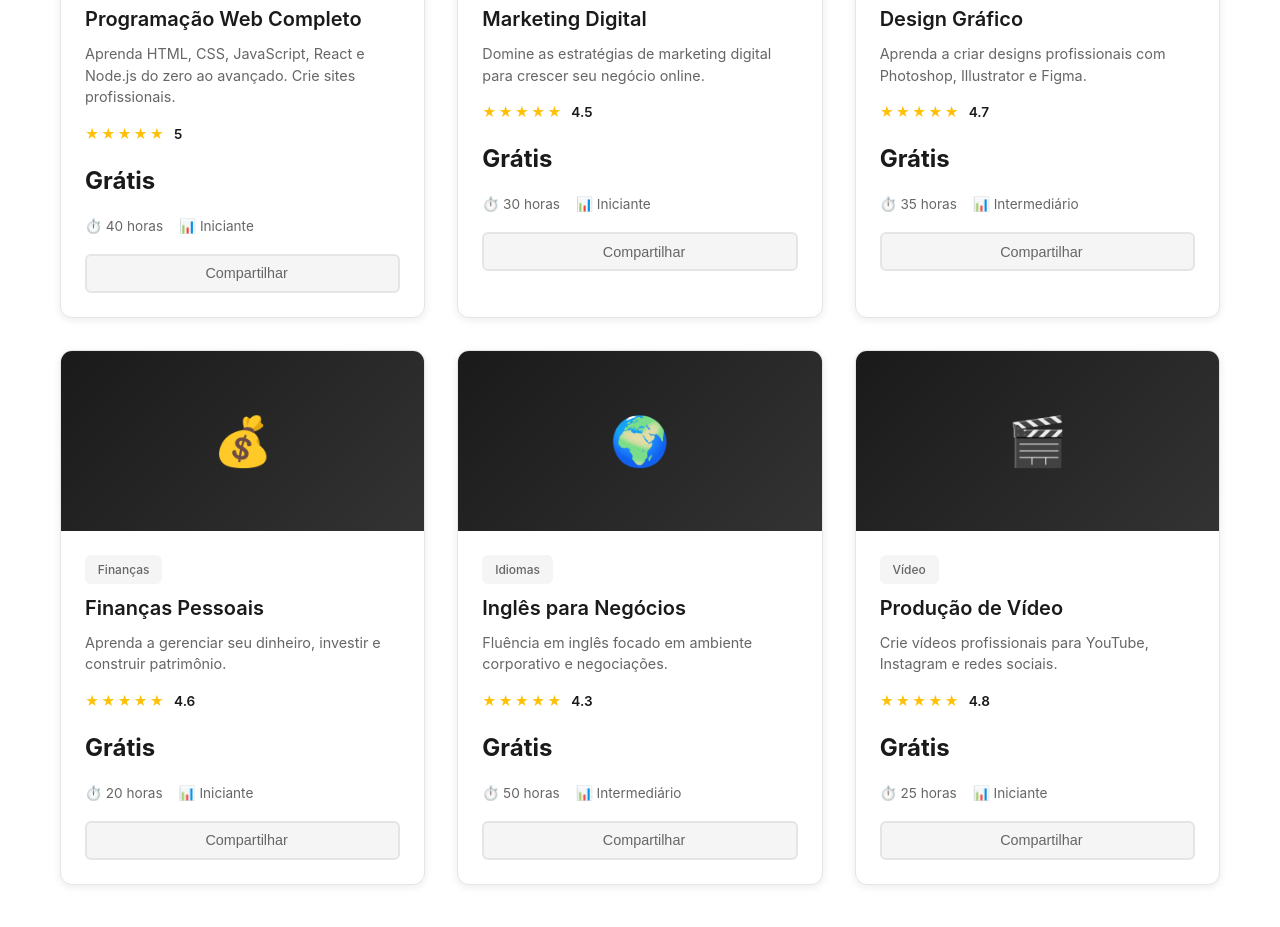
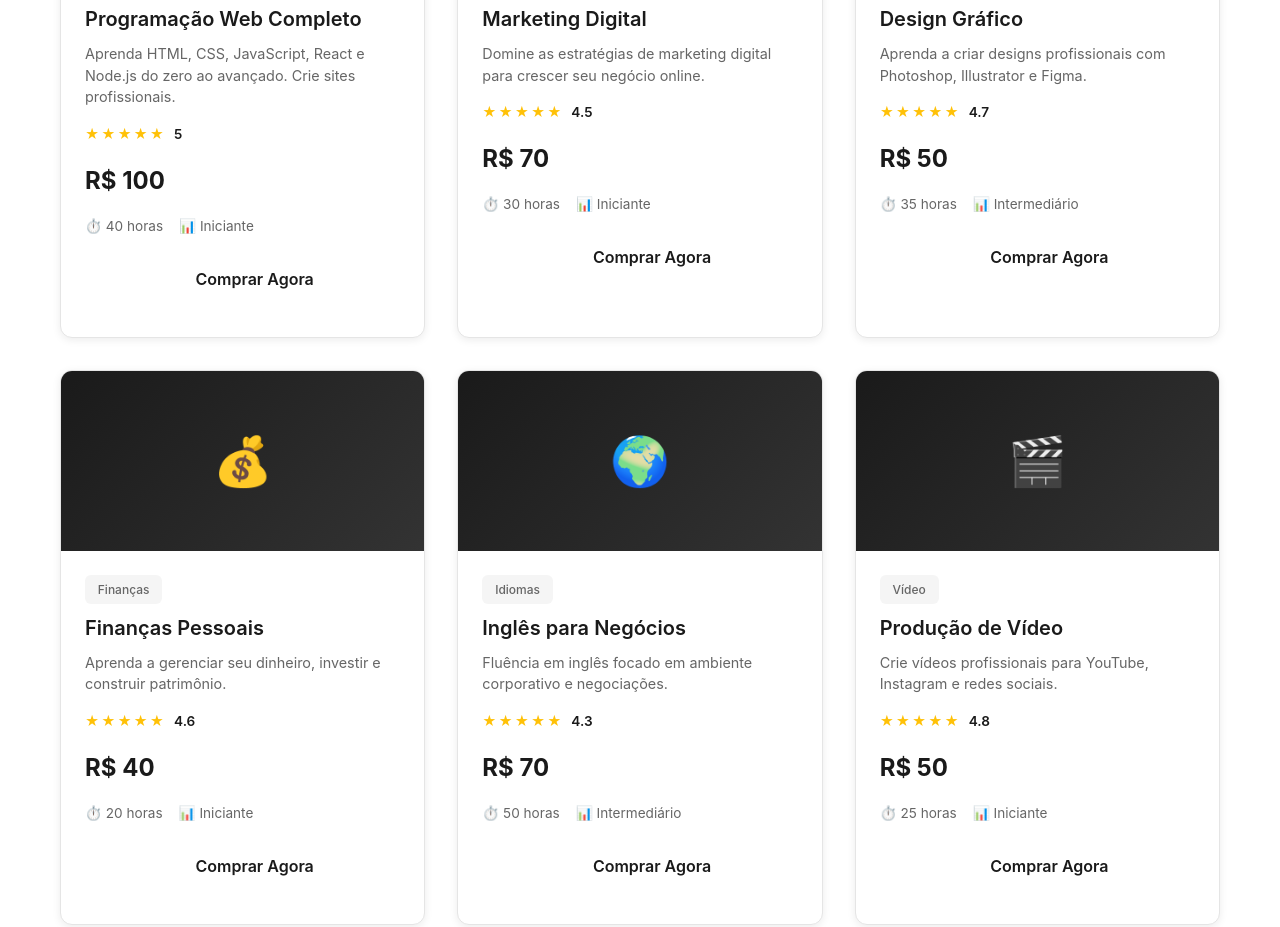
Before and after one commit to Lucas-rgb-11/cursos-site, a plain HTML site: page index.html in a window 1280 px wide. Shown: the part 1347-2274 px from the top of the page. Drawn offline with nearby package versions, Linux system fonts and the light colour scheme.

Commit message:
Adicionar link de compra Kiwify nos cards dos cursos

```diff
--- a/data.js
+++ b/data.js
@@ -10,6 +10,7 @@
         emoji: "💻",
         codigoAcesso: "PROG2024",
         avaliacao: 5,
+        kiwifyLink: "https://pay.kiwify.com.br/x14VE8I",
         conteudoTexto: `CURSO: PROGRAMAÇÃO WEB COMPLETO
 ================================
 
@@ -180,6 +181,7 @@
         emoji: "📈",
         codigoAcesso: "MKT2024",
         avaliacao: 4.5,
+        kiwifyLink: "https://pay.kiwify.com.br/x14VE8I",
         conteudoTexto: `CURSO: MARKETING DIGITAL
 ========================
 
@@ -363,6 +365,7 @@
         emoji: "🎨",
         codigoAcesso: "DES2024",
         avaliacao: 4.7,
+        kiwifyLink: "https://pay.kiwify.com.br/x14VE8I",
         conteudoTexto: `CURSO: DESIGN GRÁFICO
 =====================
 
@@ -585,6 +588,7 @@
         emoji: "💰",
         codigoAcesso: "FIN2024",
         avaliacao: 4.6,
+        kiwifyLink: "https://pay.kiwify.com.br/x14VE8I",
         conteudoTexto: `CURSO: FINANÇAS PESSOAIS
 ========================
 
@@ -773,6 +777,7 @@
         emoji: "🌍",
         codigoAcesso: "ING2024",
         avaliacao: 4.3,
+        kiwifyLink: "https://pay.kiwify.com.br/x14VE8I",
         conteudoTexto: `CURSO: INGLÊS PARA NEGÓCIOS
 ===========================
 
@@ -969,6 +974,7 @@
         emoji: "🎬",
         codigoAcesso: "VID2024",
         avaliacao: 4.8,
+        kiwifyLink: "https://pay.kiwify.com.br/x14VE8I",
         conteudoTexto: `CURSO: PRODUÇÃO DE VÍDEO
 =========================
 
--- a/script.js
+++ b/script.js
@@ -70,15 +70,15 @@
                     <span class="stars">★★★★★</span>
                     <span class="rating-number">${curso.avaliacao}</span>
                 </div>
-                <p class="curso-price">Grátis</p>
+                <p class="curso-price">R$ ${curso.preco}</p>
                 <div class="curso-meta">
                     <span>⏱️ ${curso.duracao}</span>
                     <span>📊 ${curso.nivel}</span>
                 </div>
                 <div class="curso-share">
-                    <button onclick="shareCurso(${curso.id})" class="btn-share">
-                        <i data-lucide="share-2"></i> Compartilhar
-                    </button>
+                    <a href="${curso.kiwifyLink}" target="_blank" class="btn btn-primary btn-buy">
+                        <i data-lucide="shopping-cart"></i> Comprar Agora
+                    </a>
                 </div>
             </div>
         `;
--- a/styles.css
+++ b/styles.css
@@ -352,6 +352,16 @@
     margin-top: 1rem;
     width: 100%;
     padding: 0.8rem;
+}
+
+.btn-buy {
+    margin-top: 1rem;
+    width: 100%;
+    padding: 0.8rem;
+    display: flex;
+    align-items: center;
+    justify-content: center;
+    gap: 0.5rem;
 }
 
 .curso-share {
```
